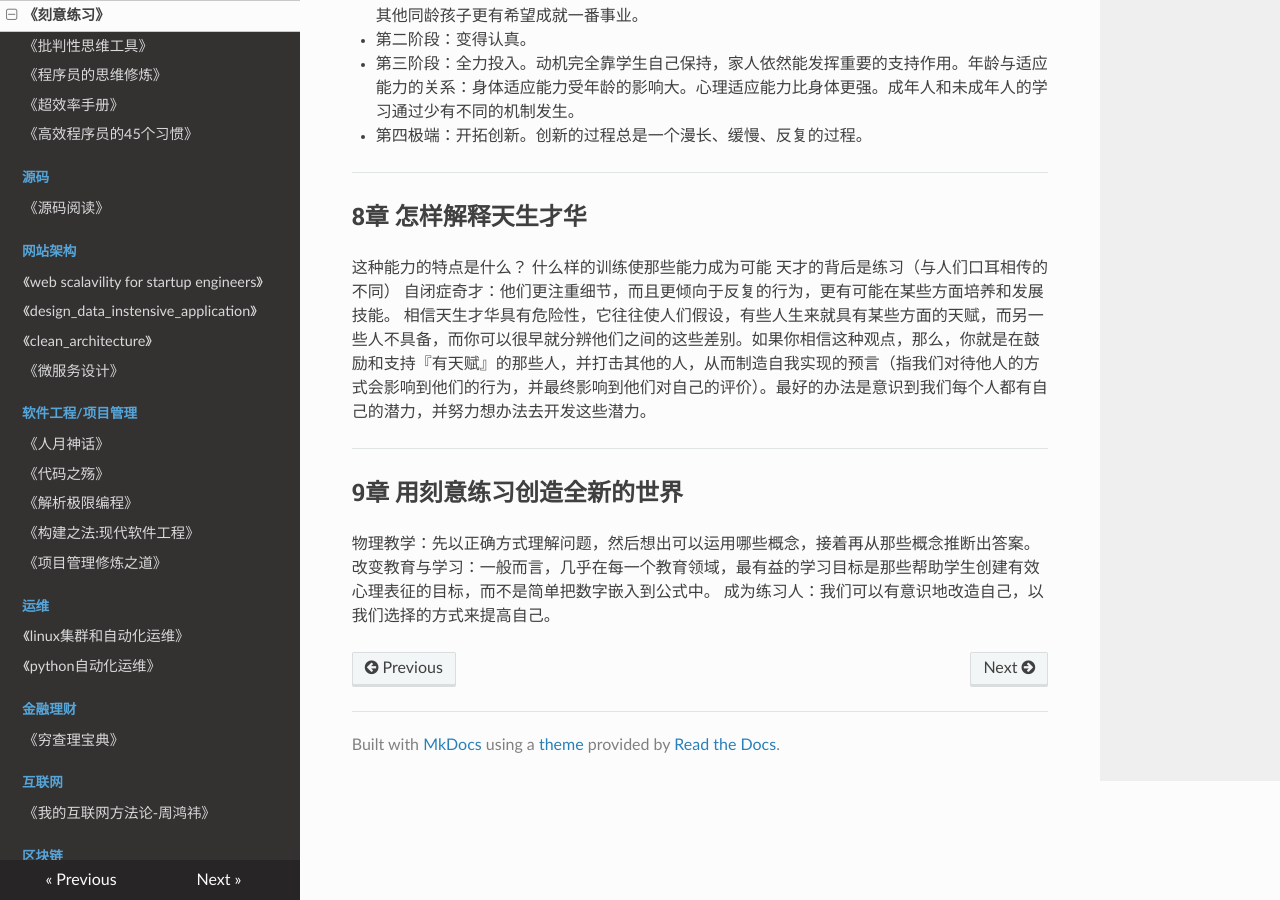
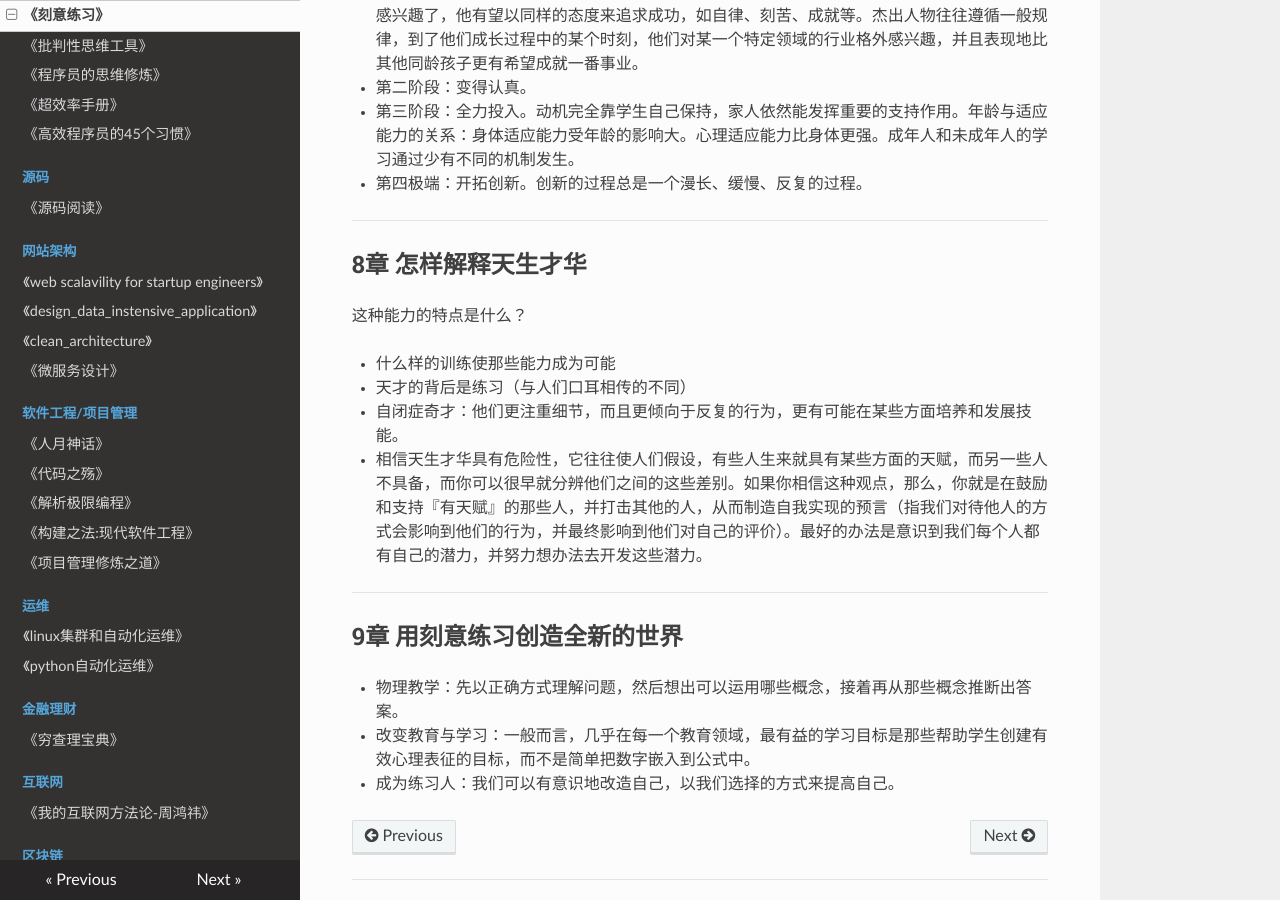
Before and after one commit to PegasusWang/booknotes, an MkDocs documentation site: the page built from docs/思维/刻意练习.md, in a window 1280 px wide and 900 px high, scrolled down 3736 px. Built offline with MkDocs 1.6.1, drawn with Linux system fonts in a browser that asks for light colours; nearby versions of some CDN libraries; old or Windows-style settings are respelled for this version of MkDocs; some of the changed text lies outside the part shown.

```diff
--- a/docs/思维/刻意练习.md
+++ b/docs/思维/刻意练习.md
@@ -56,6 +56,7 @@
 逐步的改进最终将造就卓越的表现。新技能的学习是建立在现有技能基础之上的，导师为初学提供正确的基本技能，使学生后来能在更高层面上学习那些基本的技能。
 
 步骤：
+
 - 确定谁是杰出人物。推测出什么使得他们变得如此杰出，接着再提出训练方法，这些方法使你也能像他们那样表现卓越。
 - 找出杰出人物和其他人的差别。模仿他们所用的方法，管用就继续，不管用马上停下来。
 - 最佳方法是找到优秀导师。优秀的导师可以为你提供宝贵的反馈，提出建议。
@@ -116,14 +117,16 @@
 ## 8章 怎样解释天生才华
 
 这种能力的特点是什么？
-什么样的训练使那些能力成为可能
-天才的背后是练习（与人们口耳相传的不同）
-自闭症奇才：他们更注重细节，而且更倾向于反复的行为，更有可能在某些方面培养和发展技能。
-相信天生才华具有危险性，它往往使人们假设，有些人生来就具有某些方面的天赋，而另一些人不具备，而你可以很早就分辨他们之间的这些差别。如果你相信这种观点，那么，你就是在鼓励和支持『有天赋』的那些人，并打击其他的人，从而制造自我实现的预言（指我们对待他人的方式会影响到他们的行为，并最终影响到他们对自己的评价）。最好的办法是意识到我们每个人都有自己的潜力，并努力想办法去开发这些潜力。
+
+- 什么样的训练使那些能力成为可能
+- 天才的背后是练习（与人们口耳相传的不同）
+- 自闭症奇才：他们更注重细节，而且更倾向于反复的行为，更有可能在某些方面培养和发展技能。
+- 相信天生才华具有危险性，它往往使人们假设，有些人生来就具有某些方面的天赋，而另一些人不具备，而你可以很早就分辨他们之间的这些差别。如果你相信这种观点，那么，你就是在鼓励和支持『有天赋』的那些人，并打击其他的人，从而制造自我实现的预言（指我们对待他人的方式会影响到他们的行为，并最终影响到他们对自己的评价）。最好的办法是意识到我们每个人都有自己的潜力，并努力想办法去开发这些潜力。
 
 
 ___
 ## 9章 用刻意练习创造全新的世界
-物理教学：先以正确方式理解问题，然后想出可以运用哪些概念，接着再从那些概念推断出答案。
-改变教育与学习：一般而言，几乎在每一个教育领域，最有益的学习目标是那些帮助学生创建有效心理表征的目标，而不是简单把数字嵌入到公式中。
-成为练习人：我们可以有意识地改造自己，以我们选择的方式来提高自己。
+
+- 物理教学：先以正确方式理解问题，然后想出可以运用哪些概念，接着再从那些概念推断出答案。
+- 改变教育与学习：一般而言，几乎在每一个教育领域，最有益的学习目标是那些帮助学生创建有效心理表征的目标，而不是简单把数字嵌入到公式中。
+- 成为练习人：我们可以有意识地改造自己，以我们选择的方式来提高自己。
```
Also changed, not shown: tolearn.md (+1 -1 lines).
